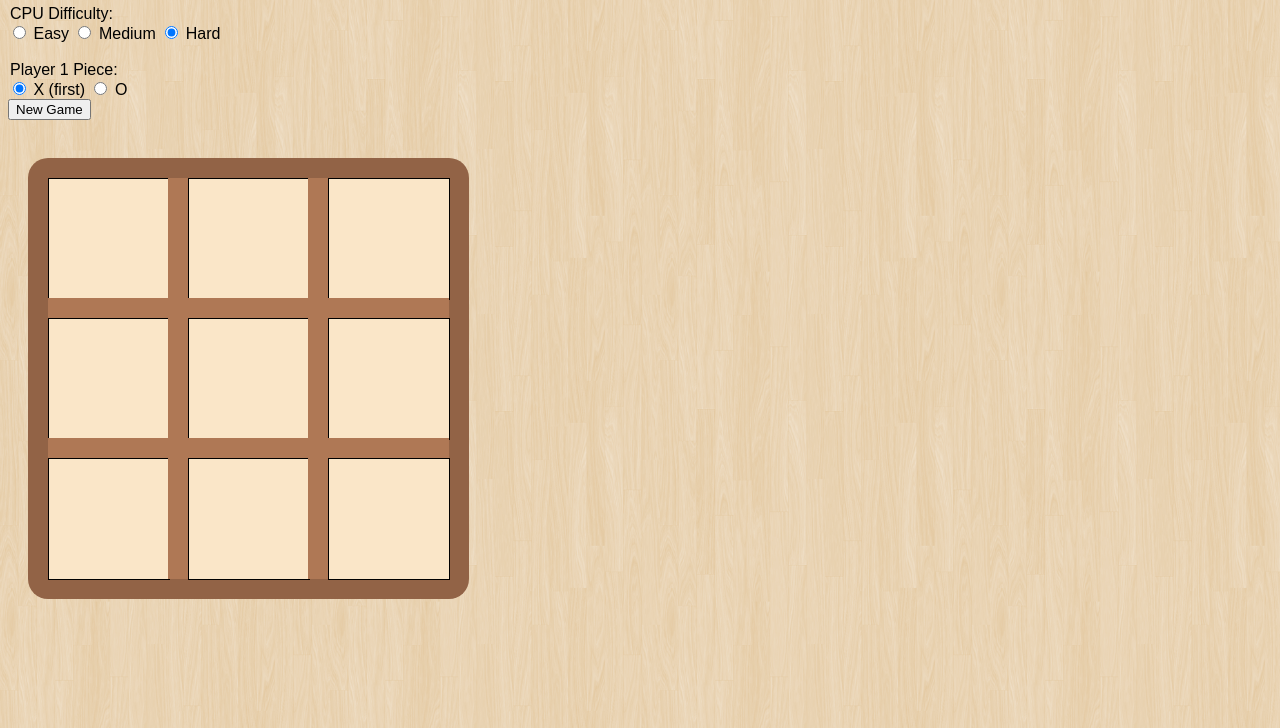
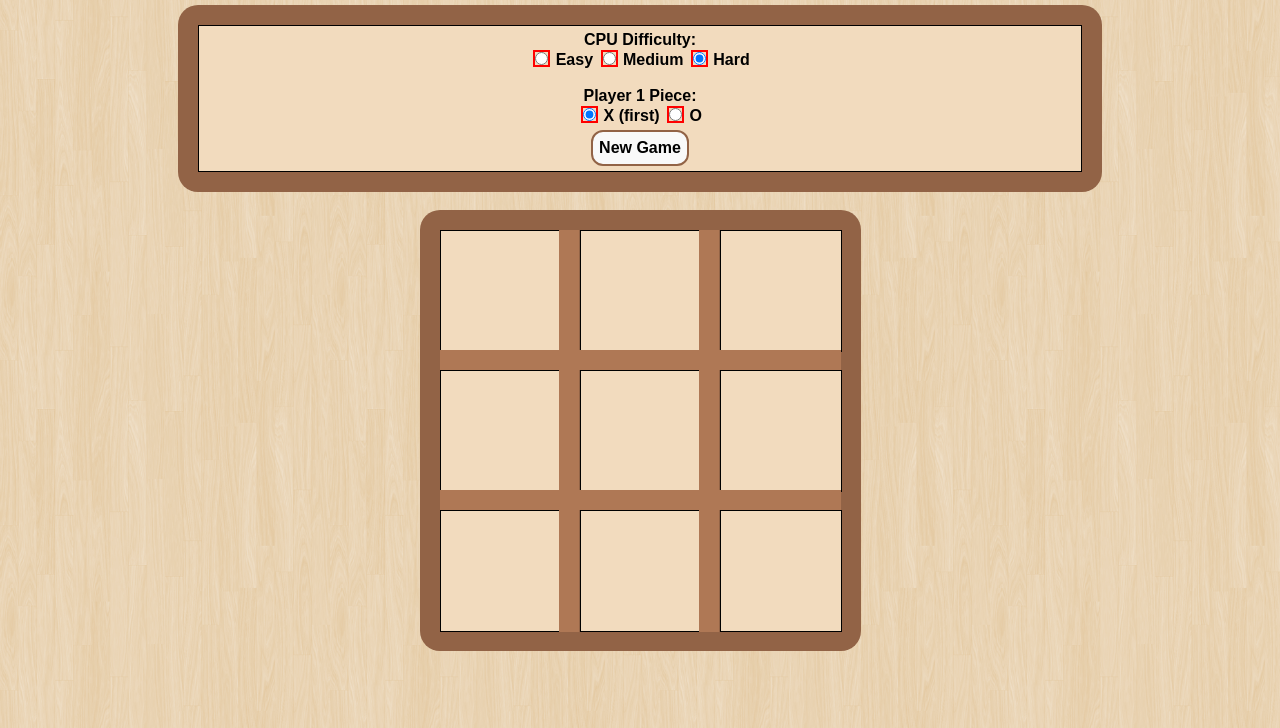
Before and after one commit to Weff24/tic-tac-toe-bot, a plain HTML site: page index.html in a window 1280 px wide. Shown: the part 72-800 px from the top of the page. Drawn offline with Linux system fonts and the light colour scheme.

Commit message:
Added css to settings

```diff
--- a/index.css
+++ b/index.css
@@ -1,9 +1,14 @@
 * {
     font-family: Arial, Helvetica, sans-serif;
+    text-align: center;
 }
 
 body {
     background-image: url("Assets/wood-background.png");
+}
+
+legend, label, input {
+    font-weight: bold;
 }
 
 .title {
@@ -12,14 +17,47 @@ body {
     margin: 20px 0;
 }
 
+.settings {
+    background-color: rgb(146, 99, 70);
+    padding: 20px;
+    border-radius: 20px;
+    width: 70%;
+    max-width: 900px;
+    margin: auto;
+}
+
+.settings > div {
+    background-color: rgba(250, 230, 200, 0.925);
+    padding: 5px;
+    border: 1px solid black;
+}
+
+input[type="radio"] {
+    outline: 2px solid red;
+}
+
+.submit-button {
+    background-color: #f9f9f9;
+    font-size: 16px;
+    height: 36px;
+    border-radius: 12px;
+    margin-top: 5px;
+    border: 2px solid rgb(146, 99, 70);
+}
+
+.submit-button:hover, .submit-button:focus {
+    background-color: rgba(250, 230, 200, 0.925)    ;
+    border: 5px solid rgb(146, 99, 70);
+}
+
 .grid-square {
     display: flex;
     justify-content: center;
     align-items: center;
     width: 100%;
     height: 100%;
-    border: solid black 1px;
-    background-color: rgb(250, 230, 200);
+    border: black solid 1px;
+    background-color: rgba(250, 230, 200, 0.925);
     margin: 20px;
 }
 
@@ -32,15 +70,13 @@ body {
     border-radius: 20px;
 }
 
-#game-settings {
-
-}
-
 #game-canvas {
     position: absolute;
+    left: 0;
+    right: 0;
+    margin: 20px auto;
     z-index: 2;
     pointer-events: none;
-    margin: 20px;
 }
 
 #grid-container {
@@ -49,3 +85,7 @@ body {
     grid-template-rows: 120px 120px 120px;
     gap: 20px;
 }
+
+#game-board {
+    margin: auto;
+}
--- a/index.html
+++ b/index.html
@@ -12,6 +12,7 @@
     <section class="headers">
         <p class="title">Tic-Tac-Toe</p>
         <div class="settings">
+            <div>
                 <!-- <h3>Settings</h3> -->
                 <form id="game-settings">
                     <legend>CPU Difficulty:</legend>
@@ -34,15 +35,16 @@
                         <input type="radio" id="o-piece" name="piece" value="O" />
                         <label for="o-piece">O</label>
                     </div>
-                <input type="submit" value="New Game">
+                    <input class="submit-button" type="submit" value="New Game">
                 </form>
+            </div>
         </div>
     </section><br>
 
     <section class="game-container">
         <!-- <h3>Game</h3> -->
         <div id="game-board">
-            <canvas id="game-canvas" width="401" height="401"></canvas>
+            <canvas id="game-canvas" width="402" height="402"></canvas>
             <div id="grid-container">
                 <div id="square0" class="grid-square"></div>
                 <div id="square1" class="grid-square"></div>
--- a/tictactoe.js
+++ b/tictactoe.js
@@ -315,14 +315,14 @@ const drawBoard = function() {
     for (let col = 1; col <= 2; col++) {
         ctx.beginPath();
         ctx.moveTo(140 * col - 10, 0);
-        ctx.lineTo(140 * col - 10, 401);
+        ctx.lineTo(140 * col - 10, 402);
         ctx.stroke();
     }
 
     for (let row = 1; row <= 2; row++) {
         ctx.beginPath();
-        ctx.moveTo(0, 140 * row - 10);
-        ctx.lineTo(401, 140 * row - 10);
+        ctx.moveTo(1, 140 * row - 10);
+        ctx.lineTo(402, 140 * row - 10);
         ctx.stroke();
     }
 };
```
Lines whose indentation alone changed are shown as unchanged.
